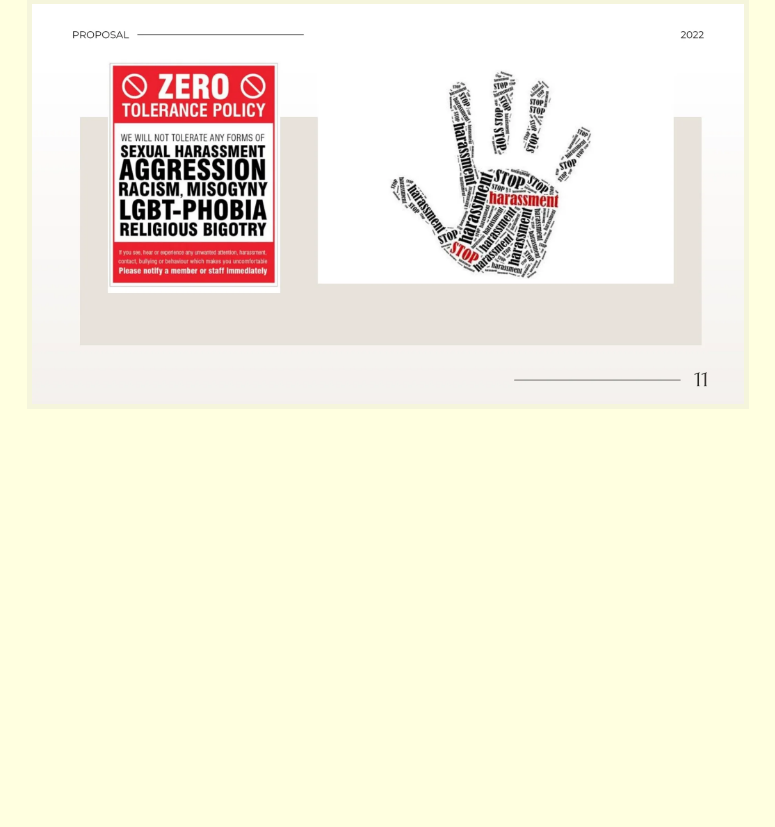
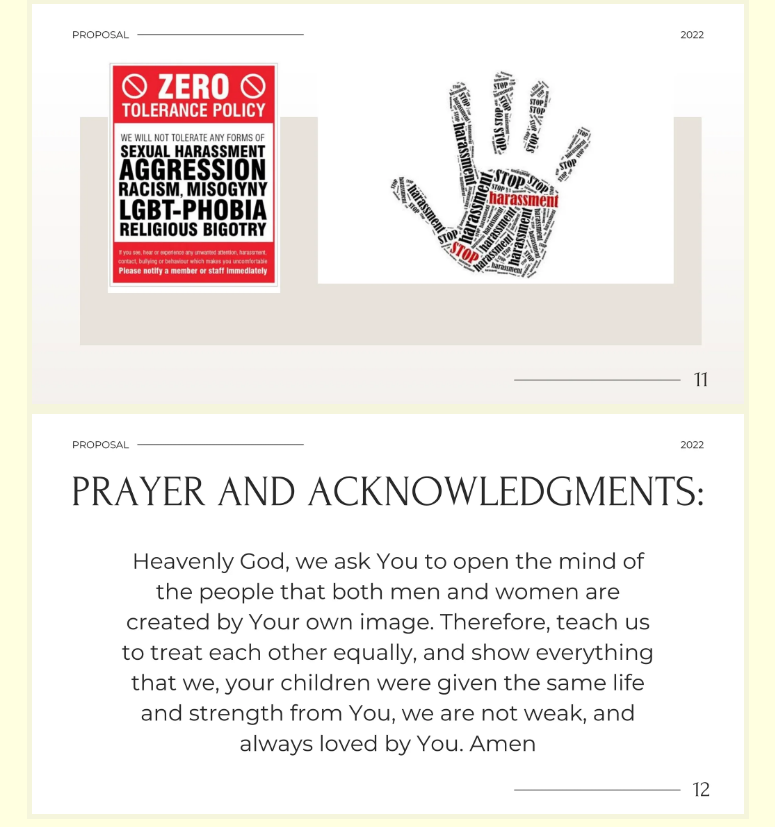
Before and after one commit to aizeah/yourfirstwebsite, a PHP site: page /cle.php in a window 1280 px wide. Shown: the part 4303-5130 px from the top of the page, without its empty margins (252-1027 px from the left). Before the commit the page ends 4707 px from the top, so only its background shows below. Run offline with PHP 8.4, Linux system fonts and the light colour scheme.

Commit message:
Update cle.php

```diff
--- a/cle.php
+++ b/cle.php
@@ -32,6 +32,7 @@
 <img src="cle9.jpg" border=5 height=400>
 <img src="cle10.jpg" border=5 height=400>
 <img src="cle11.jpg" border=5 height=400>
+<img src="cle12.jpg" border=5 height=400>
 </center>
 </body>
 </html>
```
